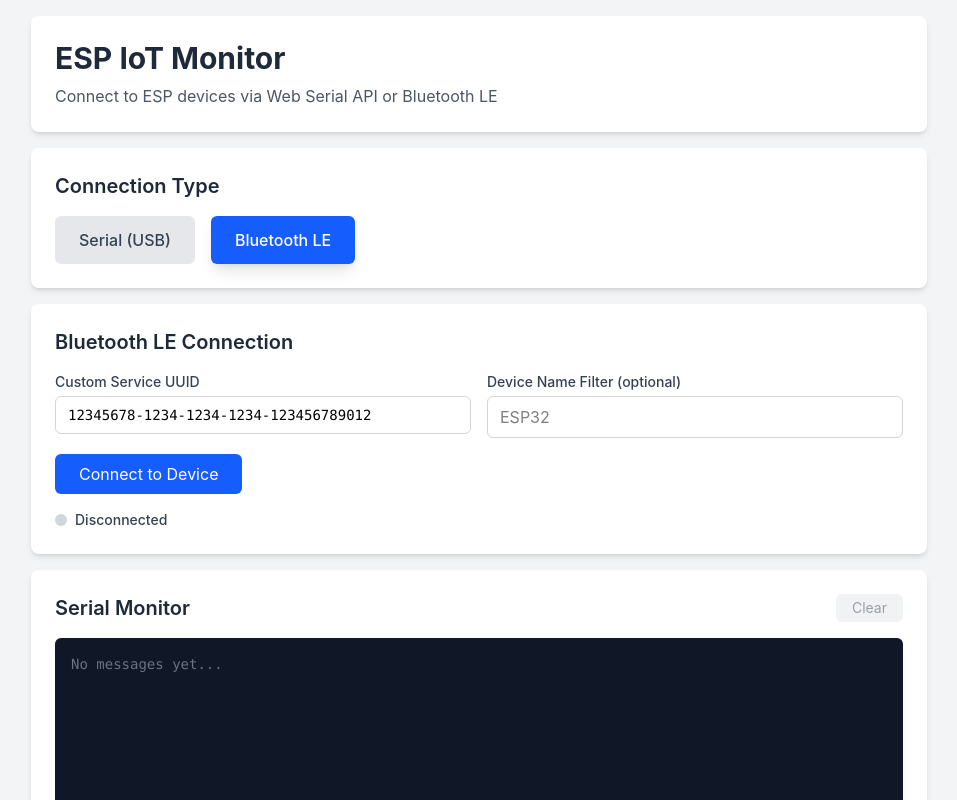
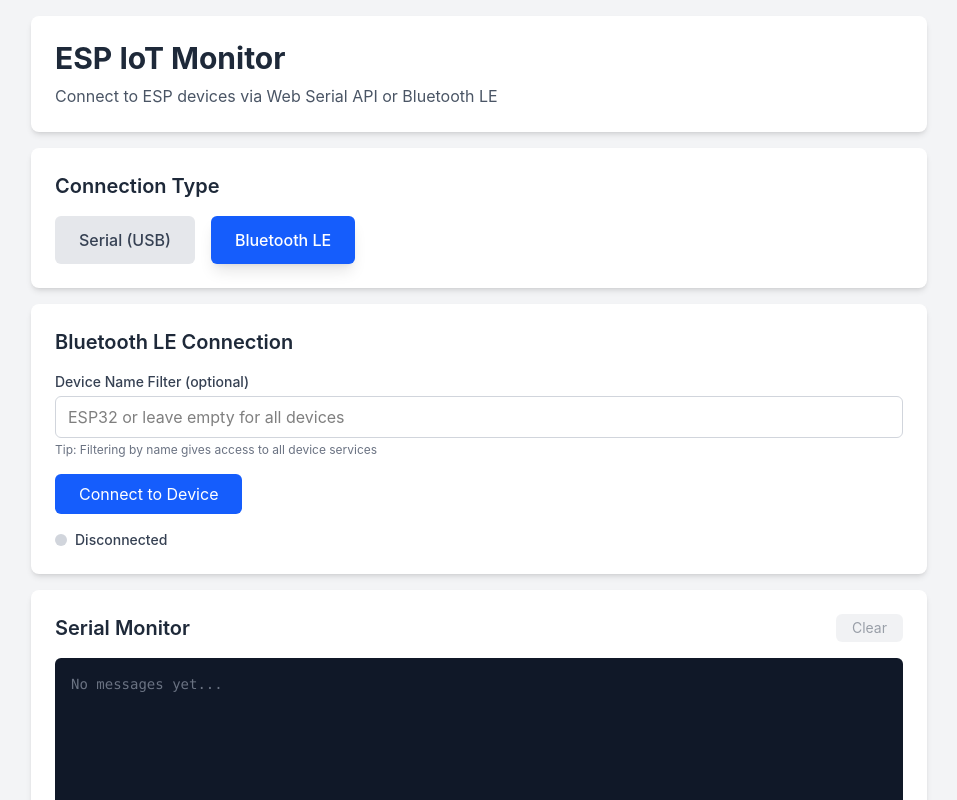
Before and after one commit to mastashake08/esp-serial, a Vue app: page / in a window 1280 px wide. Both pictures are taken after a click on the button "Bluetooth LE". Shown: the top 800 px of the page, without its empty margins (161-1118 px from the left). Built offline with nearby package versions, Linux system fonts and the light colour scheme.

Commit message:
feat: simplify BLE service selection by removing custom UUID and enhancing device name filter

```diff
--- a/src/App.vue
+++ b/src/App.vue
@@ -51,7 +51,6 @@ const error = computed(() =>
 const characteristics = ref<BluetoothRemoteGATTCharacteristic[]>([])
 const selectedServiceUuid = ref('')
 const selectedCharacteristicUuid = ref('')
-const customServiceUuid = ref('12345678-1234-1234-1234-123456789012')
 const deviceNamePrefix = ref('')
 
 // Shared state
@@ -163,16 +162,9 @@ const handleConnect = async () => {
   } else {
     // BLE connection
     if (!device.value) {
-      // Use filters to access all services on matched devices
+      // Simple device request - use name filter if provided, otherwise accept all
       const options: any = {
-        optionalServices: [
-          customServiceUuid.value,
-          'generic_access',
-          'generic_attribute',
-          '00001800-0000-1000-8000-00805f9b34fb', // Generic Access
-          '00001801-0000-1000-8000-00805f9b34fb',  // Generic Attribute
-          '4fafc201-1fb5-459e-8fcc-c5c9c331914b'
-        ]
+        optionalServices: [] // Will get all services from GATT
       }
 
       if (deviceNamePrefix.value.trim()) {
@@ -387,20 +379,7 @@ onUnmounted(async () => {
         <!-- BLE Options -->
         <div v-else class="space-y-4">
           <!-- BLE Configuration -->
-          <div v-if="!isConnected" class="grid grid-cols-1 md:grid-cols-2 gap-4">
-            <div>
-              <label for="customServiceUuid" class="block text-sm font-medium text-gray-700 mb-1">
-                Custom Service UUID
-              </label>
-              <input
-                id="customServiceUuid"
-                v-model="customServiceUuid"
-                type="text"
-                placeholder="12345678-1234-1234-1234-123456789012"
-                class="w-full px-3 py-2 border border-gray-300 rounded-md focus:outline-none focus:ring-2 focus:ring-blue-500 text-sm font-mono"
-              />
-            </div>
-            <div>
+          <div v-if="!isConnected">
             <label for="deviceNamePrefix" class="block text-sm font-medium text-gray-700 mb-1">
               Device Name Filter (optional)
             </label>
@@ -408,10 +387,12 @@ onUnmounted(async () => {
               id="deviceNamePrefix"
               v-model="deviceNamePrefix"
               type="text"
-                placeholder="ESP32"
+              placeholder="ESP32 or leave empty for all devices"
               class="w-full px-3 py-2 border border-gray-300 rounded-md focus:outline-none focus:ring-2 focus:ring-blue-500"
             />
-            </div>
+            <p class="mt-1 text-xs text-gray-500">
+              Tip: Filtering by name gives access to all device services
+            </p>
           </div>
 
           <div class="flex gap-2">
```
Lines whose indentation alone changed are shown as unchanged.
